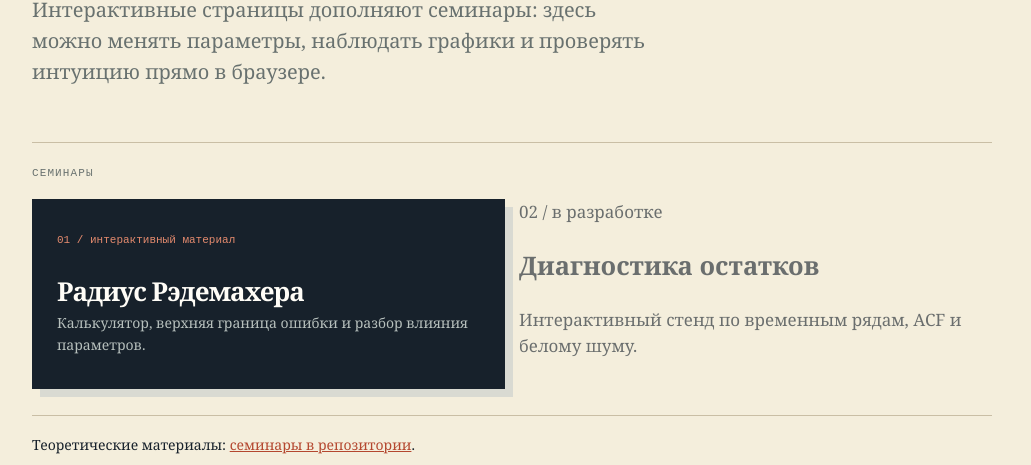
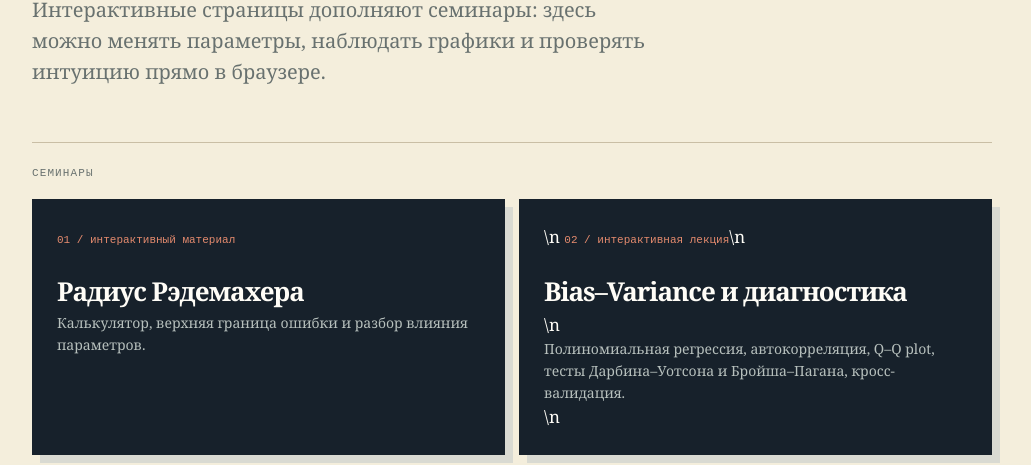
Before and after one commit to avladova/AI-Math, a plain HTML site: page docs/index.html in a window 1280 px wide. Shown: the part 352-817 px from the top of the page, without its empty margins (128-1159 px from the left). Drawn offline with Linux system fonts and the light colour scheme.

Commit message:
Add interactive lecture to Pages home

```diff
--- a/docs/index.html
+++ b/docs/index.html
@@ -39,11 +39,7 @@
         <h2>Радиус Рэдемахера</h2>
         <p>Калькулятор, верхняя граница ошибки и разбор влияния параметров.</p>
       </a>
-      <div class="card" style="opacity:.62;box-shadow:none;">
-        <span class="no">02 / в разработке</span>
-        <h2>Диагностика остатков</h2>
-        <p>Интерактивный стенд по временным рядам, ACF и белому шуму.</p>
-      </div>
+      <a class="card" href="seminars/bias-variance/">\n        <span class="no">02 / интерактивная лекция</span>\n        <h2>Bias–Variance и диагностика</h2>\n        <p>Полиномиальная регрессия, автокорреляция, Q–Q plot, тесты Дарбина–Уотсона и Бройша–Пагана, кросс-валидация.</p>\n      </a>
     </div>
     <div class="source-links">Теоретические материалы: <a href="https://github.com/avladova/AI-Math/tree/main/%D1%81%D0%B5%D0%BC%D0%B8%D0%BD%D0%B0%D1%80%D1%8B">семинары в репозитории</a>.</div>
     <footer>AI-Math · интерактивные материалы для студентов</footer>
```
